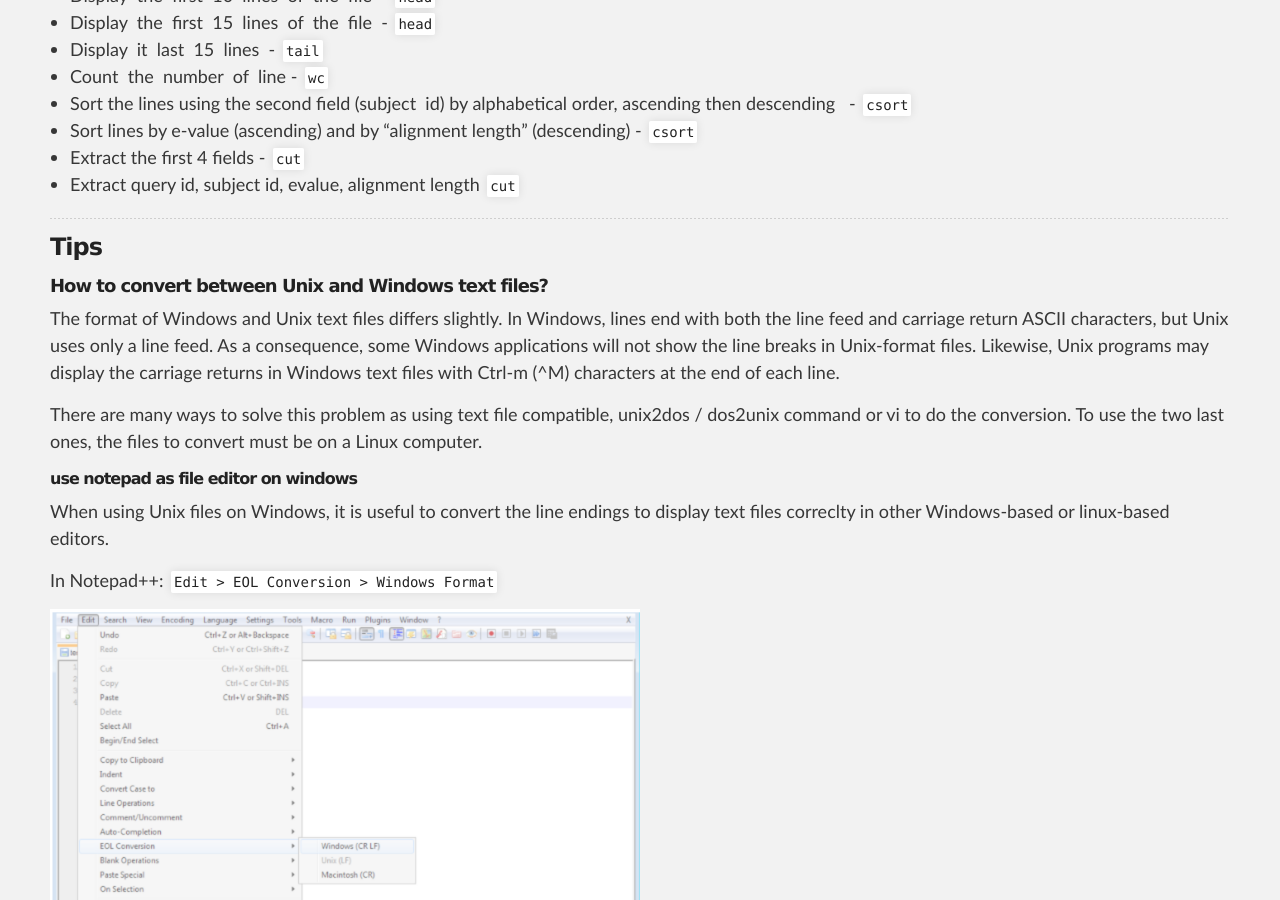
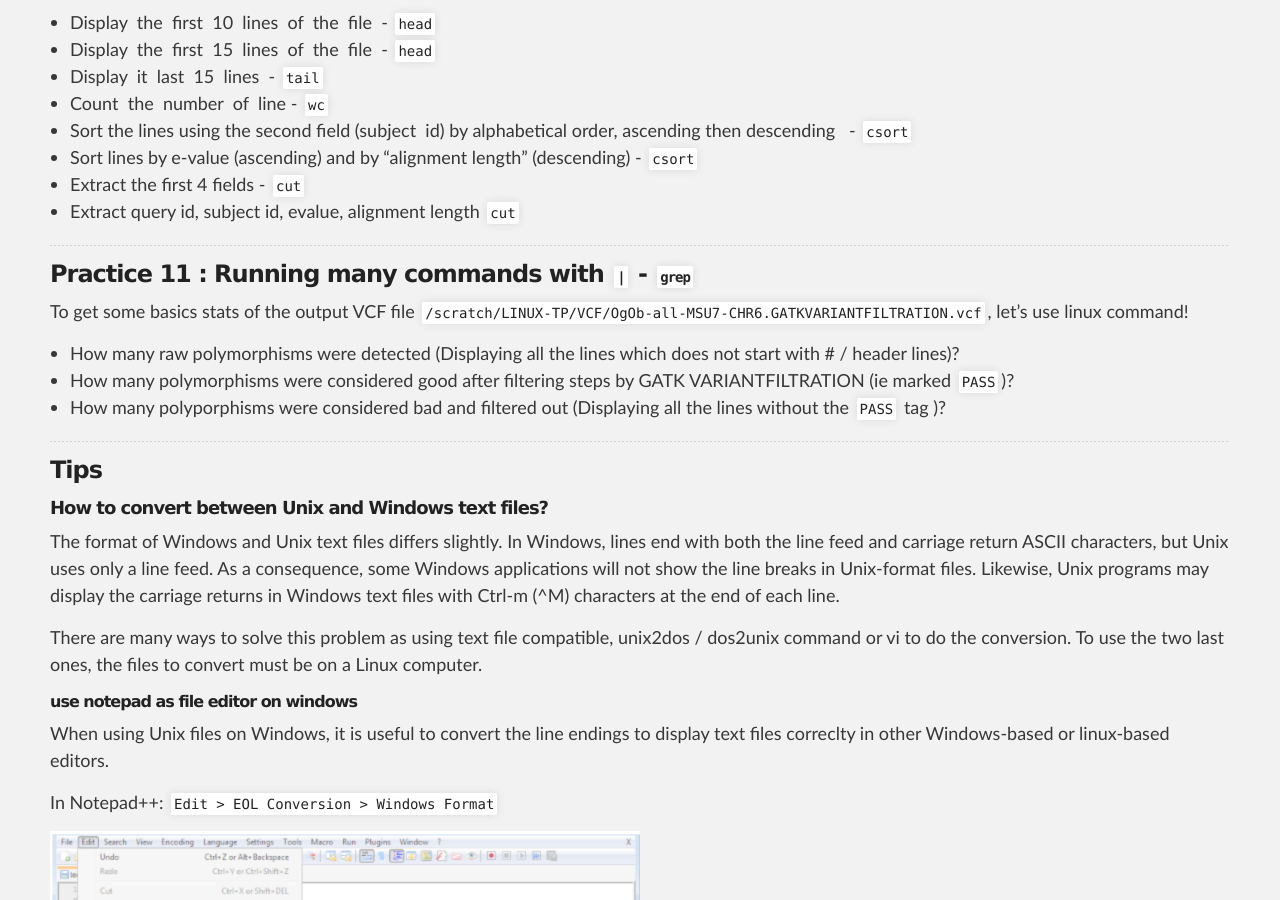
Before and after one commit to SouthGreenPlatform/trainings, a Jekyll site: the page built from _pages/linux/linuxGuidePractice.md, in a window 1280 px wide and 900 px high, scrolled down 7317 px. Built offline with Jekyll 4.4.1, drawn with Linux system fonts in a browser that asks for light colours; nearby versions of some CDN libraries; some of the changed text lies outside the part shown.

Commit message:
Update linuxGuidePractice.md

```diff
--- a/_pages/linux/linuxGuidePractice.md
+++ b/_pages/linux/linuxGuidePractice.md
@@ -29,6 +29,7 @@ description: Linux Practice page
 * [practice-8 : Dealing with text files](#practice-8)
 * [practice-9 : Searching with `grep`](#practice-9)
 * [practice-10 : Blast analysis](#practice-10)
+* [Practice-11: Running many commands with `|` - `grep`](#practice-11)
 * [Tips](#tips)
   - [How to convert between Unix and Windows text files?](#convertFileFormat)
   - [How to open and read a file through a text editor on a distant linux server?](#readFile)
@@ -288,7 +289,14 @@ The flag for the output format is -outfmt followed by a number which denotes the
 * Extract the first 4 fields - `cut`
 * Extract query id, subject id, evalue, alignment length `cut`
 
+-----------------------
 
+<a name="practice-11"></a>
+### Practice 11 :  Running many commands with `|` - `grep`
+To get some basics stats of the output VCF file `/scratch/LINUX-TP/VCF/OgOb-all-MSU7-CHR6.GATKVARIANTFILTRATION.vcf`, let's use linux command!
+* How many raw polymorphisms were detected (Displaying all the lines which does not start with # / header lines)?
+* How many polymorphisms were considered good after filtering steps by GATK VARIANTFILTRATION (ie marked `PASS`)?
+* How many polyporphisms were considered bad and filtered out (Displaying all the lines without the `PASS` tag )?
 
 
 -----------------------
```
